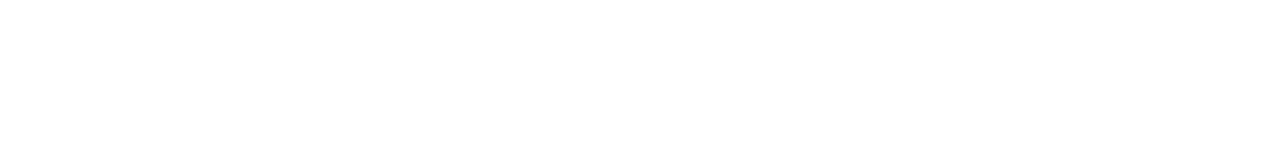
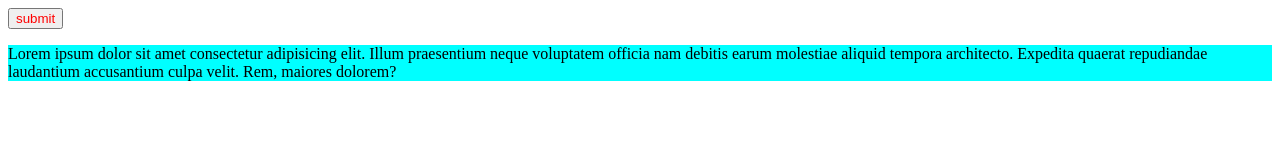
Before and after one commit to kondekarshubham123/Web-Devlopment-Bootcamp, a plain HTML site: page CSS basics/index.html in a window 1280 px wide. Drawn offline with Linux system fonts and the light colour scheme.

Commit message:
Styling to id selector added

```diff
--- a/CSS basics/index.html
+++ b/CSS basics/index.html
@@ -37,6 +37,14 @@
             font-size: larger;
         } */
 
+        #first-button {
+            color: red;
+        }
+
+        #intro-para {
+            background-color: aqua;
+        }
+
     </style>
 
 </head>
@@ -62,5 +70,8 @@
     <h5 class="big">abcd</h5>
     <h6 class="big">abcd</h6> -->
 
+    <button id="first-button">submit</button>
+    <p id="intro-para"> Lorem ipsum dolor sit amet consectetur adipisicing elit. Illum praesentium neque voluptatem officia nam debitis earum molestiae aliquid tempora architecto. Expedita quaerat repudiandae laudantium accusantium culpa velit. Rem, maiores dolorem?</p>
+
 </body>
 </html>
```
